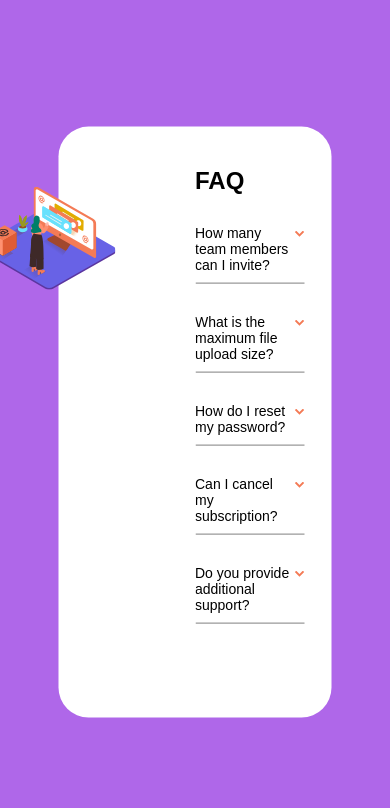
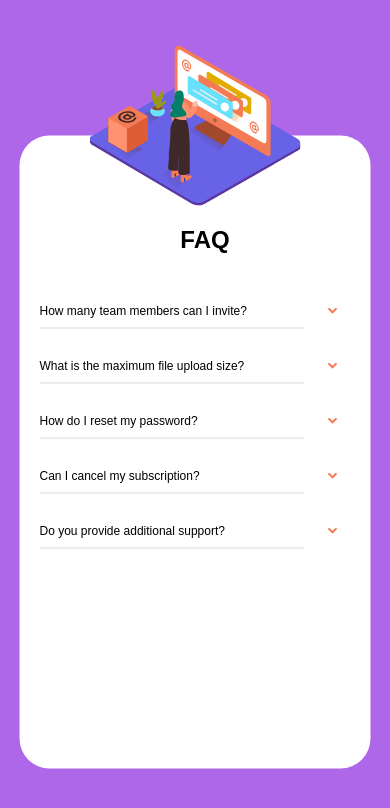
Before and after one commit to samueljustus/faq-accordion-card, a plain HTML site: page index.html in a window 390 px wide. Drawn offline with Linux system fonts and the light colour scheme.

Commit message:
accordion card

```diff
--- a/index.html
+++ b/index.html
@@ -16,7 +16,9 @@
         </div>
         <div class="split right">
         <div id="questions">
+            <div class="heading">
             <h1>FAQ</h1>
+            </div>
             <div class="accordion-container">
             <div class="accordion">How many team members can I invite?
                 <span><img src="img/icon-arrow-down.svg"></span>
--- a/style.css
+++ b/style.css
@@ -86,7 +86,7 @@ h1 {
     padding-top: 10px;
     overflow: hidden;
     font-size: 12px;
-    border-bottom: 1px solid grey;
+    border-bottom: 1px solid rgb(223, 218, 218);
     transition: 0.5s;
 
 }
@@ -109,4 +109,64 @@ h1 {
 
 /* Media queries */
 
-@media for only screen()
+@media only screen and (max-width: 600px) {
+    #container {
+        height: 75%;
+        width: 90%;
+        margin-top: 30px;
+    }
+
+    .split {
+        width: 100%;
+        height: 100%;
+        position: absolute;
+        z-index: 0;
+        overflow-x: hidden;
+    }
+
+    .left {
+        left: 0;
+        position: fixed;
+        left: 0;
+        top: -90px;
+    }
+
+    .image {
+        width: 60%;
+        height: 60%;
+        margin: 0 auto;
+
+    }
+
+    #questions {
+        display: flex;
+        flex-direction: column;
+        justify-content: center;
+        align-items: center;
+        align-self: center;
+        padding-left: 20px;
+    }
+
+
+    .heading {
+        margin-top: 50px;
+    }
+
+
+    .accordion {
+        font-size: 12px;
+        width: 90%;
+    }
+
+
+    .accordion-container {
+        margin-bottom: -20px;
+        width: 100%;
+    }
+
+
+
+    .left {
+        width: 100%;
+    }
+}
```
